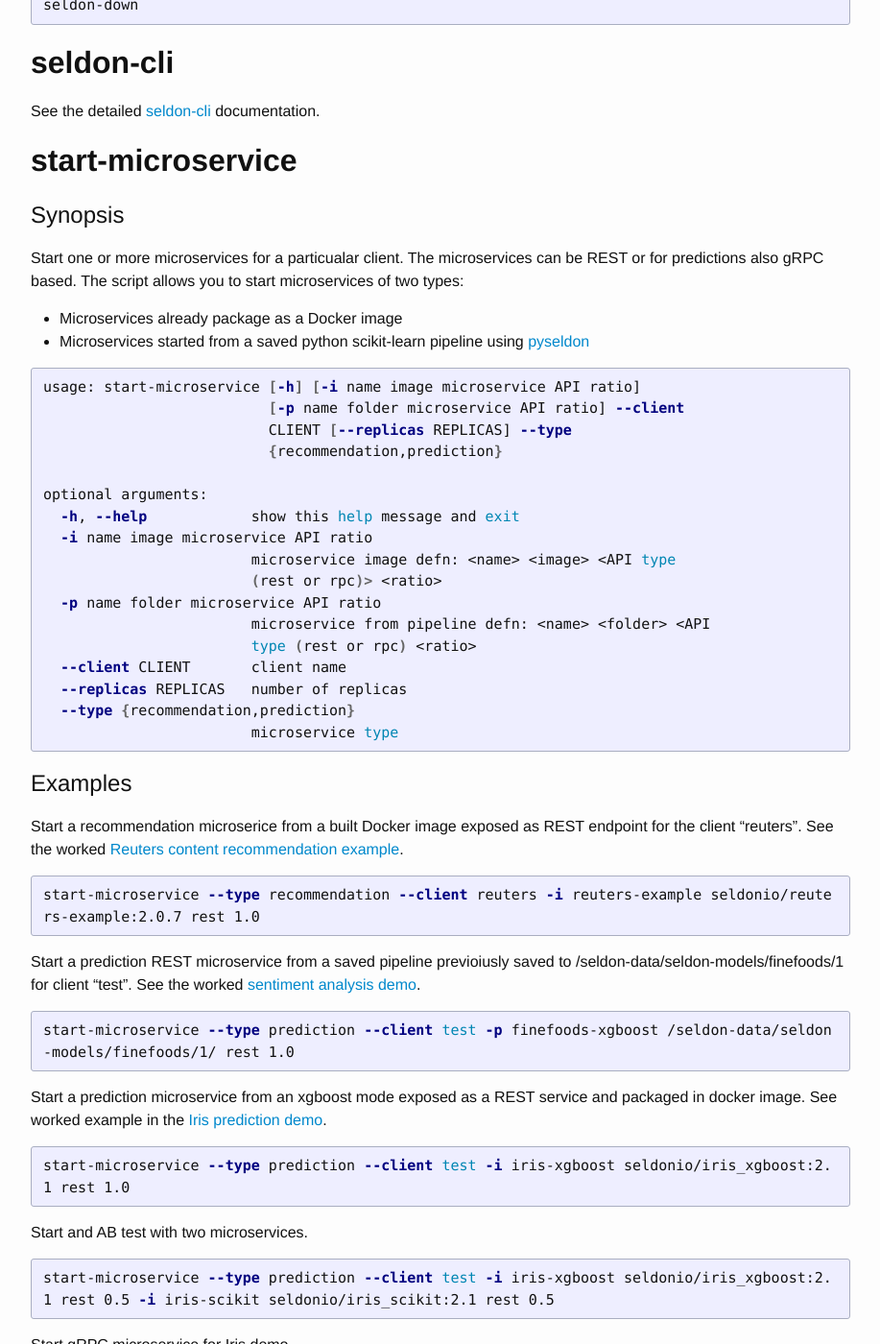
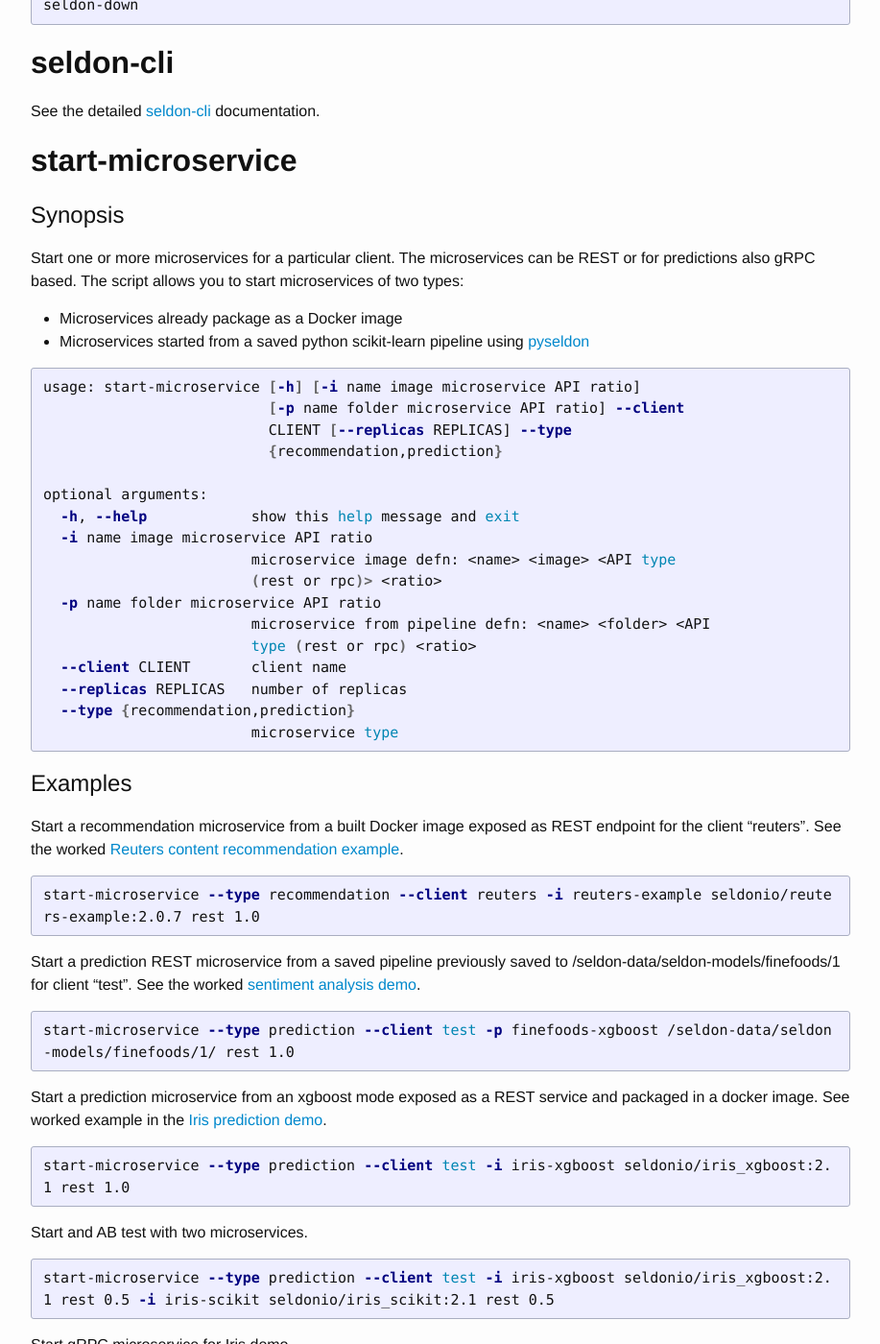
Before and after one commit to SeldonIO/seldonio.github.com, a Jekyll site: the page built from scripts.md, in a window 1280 px wide and 1400 px high, scrolled down 1039 px. Shown: the whole window at 96% size, without its empty margins (181-1098 px from the left). Built offline with Jekyll 4.4.1, drawn with Linux system fonts in a browser that asks for light colours.

Commit message:
Fixing typos
Few typos fixed in this page

```diff
--- a/scripts.md
+++ b/scripts.md
@@ -52,7 +52,7 @@ See the detailed [seldon-cli](seldon-cli.html) documentation.
 # <a name="start-microservice"></a>**start-microservice**
 
 ## Synopsis
-Start one or more  microservices for a particualar client. The microservices can be REST or for predictions also gRPC based.
+Start one or more  microservices for a particular client. The microservices can be REST or for predictions also gRPC based.
 The script allows you to start microservices of two types:
 
  * Microservices already package as a Docker image
@@ -80,17 +80,17 @@ optional arguments:
 
 ## Examples
 
-Start a recommendation microserice from a built Docker image exposed as  REST endpoint for the client "reuters". See the worked [Reuters content recommendation example](content-recommendation-example.html).
+Start a recommendation microservice from a built Docker image exposed as REST endpoint for the client "reuters". See the worked [Reuters content recommendation example](content-recommendation-example.html).
 {% highlight bash %}
 start-microservice --type recommendation --client reuters -i reuters-example seldonio/reuters-example:2.0.7 rest 1.0
 {% endhighlight %}
 
-Start a prediction REST microservice from a saved pipeline previoiusly saved to /seldon-data/seldon-models/finefoods/1 for client "test". See the worked [sentiment analysis demo](sentiment-demo.html).
+Start a prediction REST microservice from a saved pipeline previously saved to /seldon-data/seldon-models/finefoods/1 for client "test". See the worked [sentiment analysis demo](sentiment-demo.html).
 {% highlight bash %}
 start-microservice --type prediction --client test -p finefoods-xgboost /seldon-data/seldon-models/finefoods/1/ rest 1.0
 {% endhighlight %}
 
-Start a prediction microservice from an xgboost mode exposed as a REST service and packaged in  docker image. See worked example in the [Iris prediction demo](prediction-example.html).
+Start a prediction microservice from an xgboost mode exposed as a REST service and packaged in a docker image. See worked example in the [Iris prediction demo](prediction-example.html).
 {% highlight bash %}
 start-microservice --type prediction --client test -i iris-xgboost seldonio/iris_xgboost:2.1 rest 1.0
 {% endhighlight %}
```
